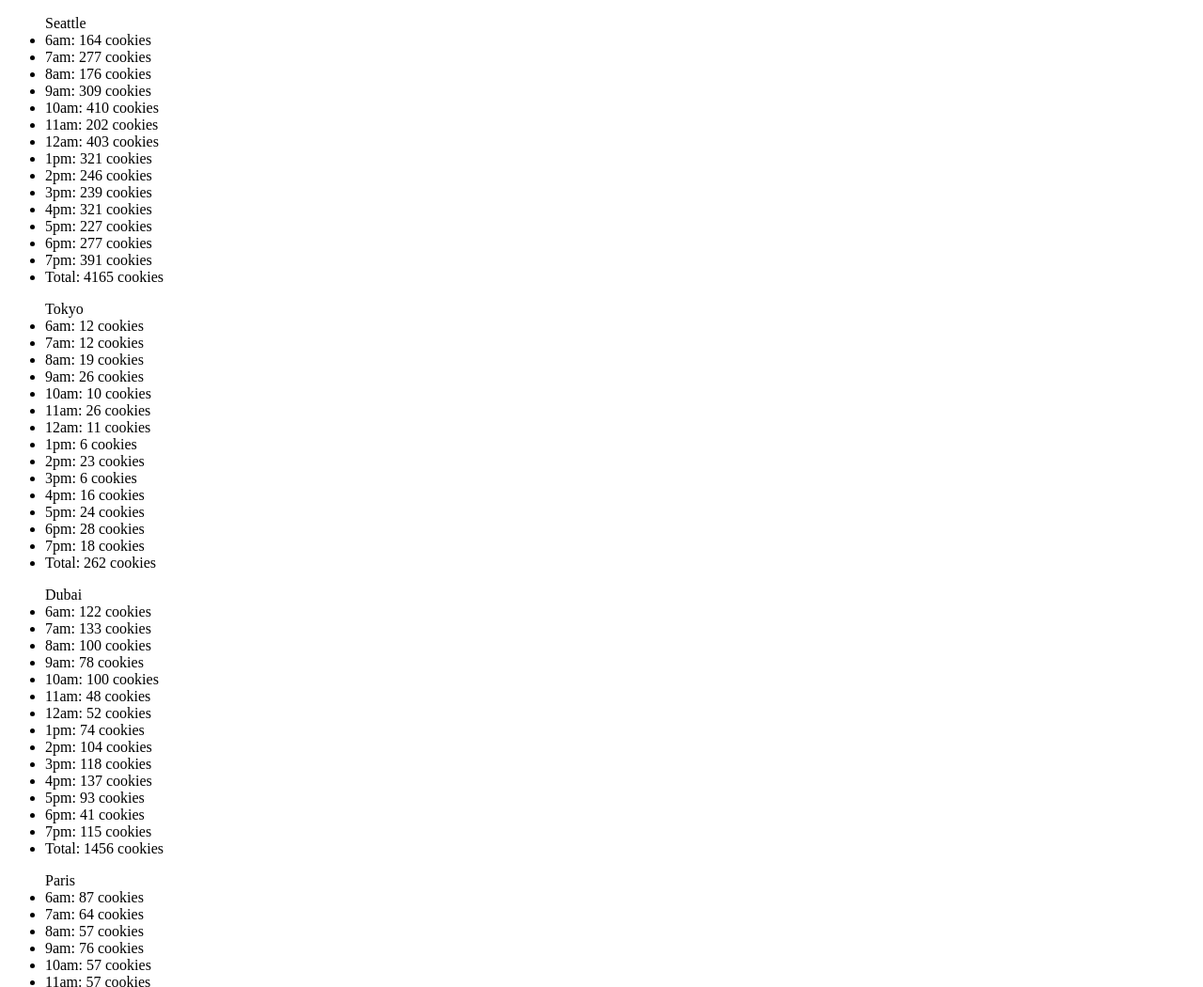
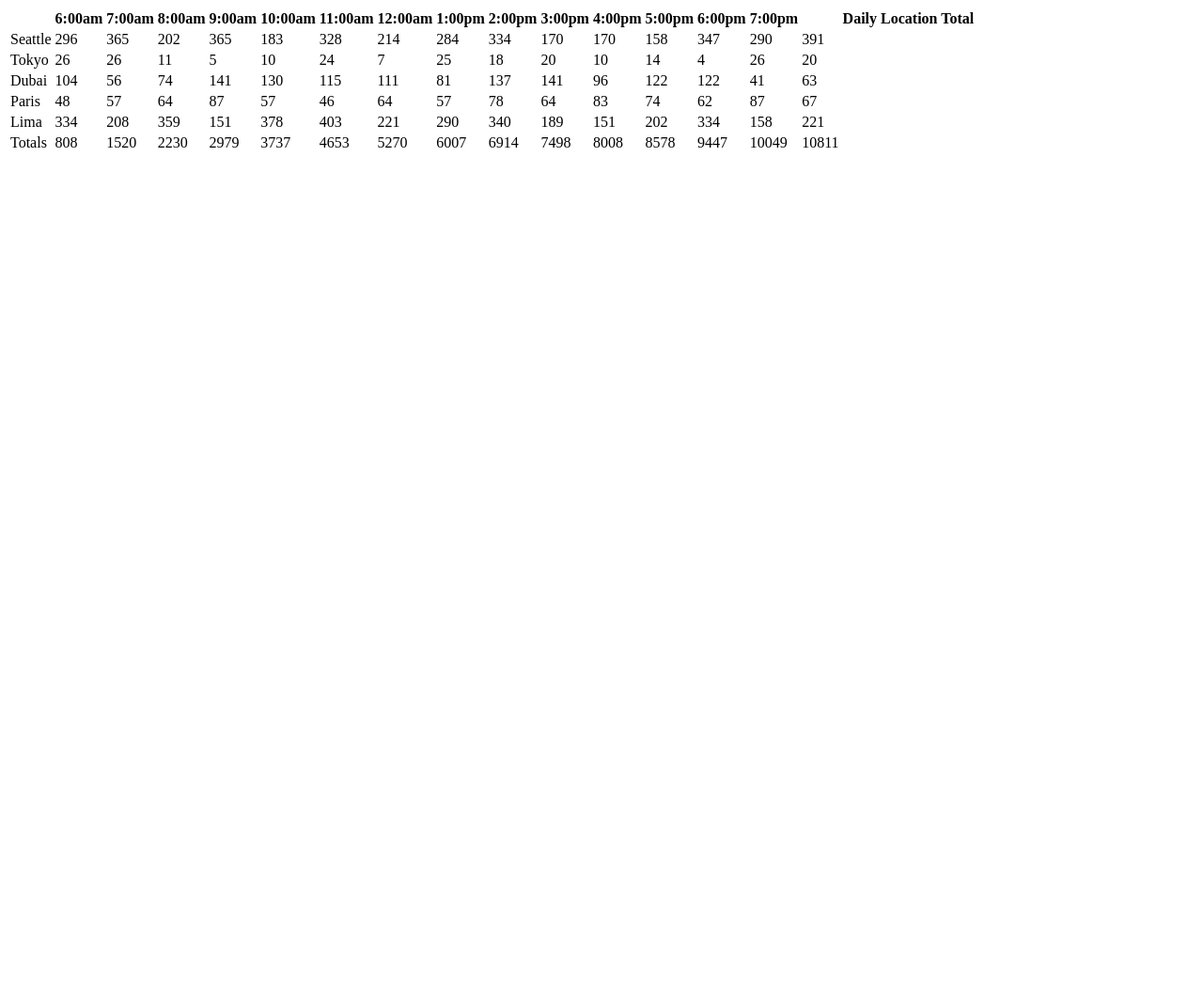
Before and after one commit to Terransky/cookie-stand, a plain HTML site: page sales.html in a window 1280 px wide. Shown: the top 1050 px of the page at 94% size. After the commit the page ends 800 px from the top, so only its background shows below. Drawn offline with Linux system fonts and the light colour scheme.

Commit message:
remade object literals into one constructor function, remade lists in table.

```diff
--- a/js/app.js
+++ b/js/app.js
@@ -2,166 +2,314 @@
 'use strict';
 
 
-const hours = ["6am", "7am", "8am", "9am", "10am", "11am", "12am", "1pm", "2pm", "3pm", "4pm", "5pm", "6pm", "7pm"];
+const hours = ["6:00am", "7:00am", "8:00am", "9:00am", "10:00am", "11:00am", "12:00am", "1:00pm", "2:00pm", "3:00pm", "4:00pm", "5:00pm", "6:00pm", "7:00pm"];
 
-const seattleUl = document.getElementById("Seattle");
-const tokyoUl = document.getElementById("Tokyo");
-const dubaiUl = document.getElementById("Dubai");
-const parisUl = document.getElementById("Paris");
-const limaUl = document.getElementById("Lima");
+const cookieTable = document.getElementById("cookie-table");
+let storesArr = [];
 
-let seattle = {
+function Store (name, minHourlyCust, maxHourlyCust, avgCookiesPerCust) {
 
-  minHourlyCust: 23,
-  maxHourlyCust: 65,
-  avgCookiesPerCust: 6.3,
-  cookiesPurchasedPerHourArr: [],
-  totalPurchasedCookies: 0,
-
-  randomCustomers: function() {
-    return Math.floor(Math.random() * (this.maxHourlyCust - this.minHourlyCust + 1) + this.minHourlyCust);
-  },
-
-  cookiesSoldAndRender: function () {
-
-    for (let i = 0; i <= hours.length; i++) {
-
-    seattle.cookiesPurchasedPerHourArr.push(Math.round((seattle.randomCustomers() * seattle.avgCookiesPerCust)));
-    seattle.totalPurchasedCookies += seattle.cookiesPurchasedPerHourArr[i];
-    let li = document.createElement("li");
-    li.textContent = `${hours[i]}: ${seattle.cookiesPurchasedPerHourArr[i]} cookies`;
-    seattleUl.appendChild(li);
-
-      if(i === hours.length) {
-        li.textContent = `Total: ${seattle.totalPurchasedCookies} cookies`;
-      }
-
-    }
-  },
+  this.name = name;
+  this.minHourlyCust = minHourlyCust;
+  this.maxHourlyCust = maxHourlyCust;
+  this.avgCookiesPerCust = avgCookiesPerCust;
+  this.cookiesPurchasedPerHourArr = [];
+  this.totalPurchasedCookies = 0;
+  storesArr.push(this);
 }
 
-let tokyo = {
+Store.prototype.randomCustomers = function() {
+  return Math.floor(Math.random() * (this.maxHourlyCust - this.minHourlyCust + 1) + this.minHourlyCust);
+};
 
-  minHourlyCust: 3,
-  maxHourlyCust: 24,
-  avgCookiesPerCust: 1.2,
-  cookiesPurchasedPerHourArr: [],
-  totalPurchasedCookies: 0,
+Store.prototype.cookiesSold = function() {
 
-  randomCustomers: function() {
-    return Math.floor(Math.random() * (this.maxHourlyCust - this.minHourlyCust + 1) + this.minHourlyCust);
-  },
+  for (let i = 0; i <= hours.length; i++) {
+    this.cookiesPurchasedPerHourArr.push(Math.round((this.randomCustomers() * this.avgCookiesPerCust)));
+    this.totalPurchasedCookies += this.cookiesPurchasedPerHourArr[i];
+  }
+};
 
-  cookiesSoldAndRender: function () {
+Store.prototype.render = function() {
 
-    for (let i = 0; i <= hours.length; i++) {
+  let tr = document.createElement("tr");
+  cookieTable.appendChild(tr);
 
-    tokyo.cookiesPurchasedPerHourArr.push(Math.round((tokyo.randomCustomers() * tokyo.avgCookiesPerCust)));
-    tokyo.totalPurchasedCookies += tokyo.cookiesPurchasedPerHourArr[i];
-    let li = document.createElement("li");
-    li.textContent = `${hours[i]}: ${tokyo.cookiesPurchasedPerHourArr[i]} cookies`;
-    tokyoUl.appendChild(li);
+  let td = document.createElement("td");
+  td.textContent = this.name;
+  tr.appendChild(td);
 
-      if(i === hours.length) {
-        li.textContent = `Total: ${tokyo.totalPurchasedCookies} cookies`;
-      }
+  for (let i = 0; i <= hours.length; i++) {
+    let td = document.createElement("td");
+    td.textContent = this.cookiesPurchasedPerHourArr[i];
+    tr.appendChild(td);
+  }
+};
 
+let columnTotal = [];
+
+
+function calcFullTotal() {
+  let columnTemp = 0;
+  for (let i = 0; i <= hours.length; i++) {
+    for (let j = 0; j < storesArr.length; j++) {
+      columnTemp += storesArr[j].cookiesPurchasedPerHourArr[i];
+      console.log(storesArr[j].cookiesPurchasedPerHourArr[i]);
     }
-  },
+  columnTotal.push(columnTemp);
+  }
+  console.log(columnTotal);
 }
 
-let dubai = {
 
-  minHourlyCust: 11,
-  maxHourlyCust: 38,
-  avgCookiesPerCust: 3.7,
-  cookiesPurchasedPerHourArr: [],
-  totalPurchasedCookies: 0,
+let seattle = new Store ("Seattle", 23, 65, 6.3);
+let tokyo = new Store ("Tokyo", 3, 24, 1.2);
+let dubai = new Store ("Dubai", 11, 38, 3.7);
+let paris = new Store ("Paris", 20, 38, 2.3);
+let lima = new Store ("Lima", 23, 65, 6.3);
+// storesArr.push(seattle, tokyo, dubai, paris, lima);
+console.log(storesArr);
 
-  randomCustomers: function() {
-    return Math.floor(Math.random() * (this.maxHourlyCust - this.minHourlyCust + 1) + this.minHourlyCust);
-  },
 
-  cookiesSoldAndRender: function () {
+// table header hours row render
 
-    for (let i = 0; i <= hours.length; i++) {
+let thead = document.createElement("thead");
+cookieTable.appendChild(thead);
 
-    dubai.cookiesPurchasedPerHourArr.push(Math.round((dubai.randomCustomers() * dubai.avgCookiesPerCust)));
-    dubai.totalPurchasedCookies += dubai.cookiesPurchasedPerHourArr[i];
-    let li = document.createElement("li");
-    li.textContent = `${hours[i]}: ${dubai.cookiesPurchasedPerHourArr[i]} cookies`;
-    dubaiUl.appendChild(li);
+let tr = document.createElement("tr");
+thead.appendChild(tr);
 
-      if(i === hours.length) {
-        li.textContent = `Total: ${dubai.totalPurchasedCookies} cookies`;
-      }
+let th = document.createElement("th");
+th.textContent = " ";
+tr.appendChild(th);
 
-    }
-  },
+for (let i = 0; i <= hours.length; i++) {
+  let th = document.createElement("th");
+  th.textContent = hours[i];
+  tr.appendChild(th);
 }
 
-let paris = {
+th = document.createElement("th");
+th.textContent = "Daily Location Total";
+tr.appendChild(th);
 
-  minHourlyCust: 20,
-  maxHourlyCust: 38,
-  avgCookiesPerCust: 2.3,
-  cookiesPurchasedPerHourArr: [],
-  totalPurchasedCookies: 0,
 
-  randomCustomers: function() {
-    return Math.floor(Math.random() * (this.maxHourlyCust - this.minHourlyCust + 1) + this.minHourlyCust);
-  },
+// sales render
 
-  cookiesSoldAndRender: function () {
+console.log(storesArr[0].name);
 
-    for (let i = 0; i <= hours.length; i++) {
+seattle.cookiesSold();
+seattle.render();
+tokyo.cookiesSold();
+tokyo.render();
+dubai.cookiesSold();
+dubai.render();
+paris.cookiesSold();
+paris.render();
+lima.cookiesSold();
+lima.render();
 
-    paris.cookiesPurchasedPerHourArr.push(Math.round((paris.randomCustomers() * paris.avgCookiesPerCust)));
-    paris.totalPurchasedCookies += paris.cookiesPurchasedPerHourArr[i];
-    let li = document.createElement("li");
-    li.textContent = `${hours[i]}: ${paris.cookiesPurchasedPerHourArr[i]} cookies`;
-    parisUl.appendChild(li);
+console.log(storesArr[0].cookiesPurchasedPerHourArr[0]);
 
-      if(i === hours.length) {
-        li.textContent = `Total: ${paris.totalPurchasedCookies} cookies`;
-      }
+calcFullTotal();
+console.log(columnTotal);
 
-    }
-  },
+// table footer render
+
+
+let tfoot = document.createElement("tfoot");
+cookieTable.appendChild(tfoot);
+
+tr = document.createElement("tr");
+tfoot.appendChild(tr);
+
+let td = document.createElement("td");
+td.textContent = "Totals";
+tr.appendChild(td);
+
+for (let i = 0; i <= hours.length; i++) {
+  td = document.createElement("td");
+  td.textContent = columnTotal[i];
+  tr.appendChild(td);
 }
 
-let lima = {
+// td = document.createElement("td");
+//   for (let i = 0; i <= hours.length; i++) {
+//     td.textContent += columnTotal[i];
+//   }
+// tr.appendChild(td);
 
-  minHourlyCust: 23,
-  maxHourlyCust: 65,
-  avgCookiesPerCust: 6.3,
-  cookiesPurchasedPerHourArr: [],
-  totalPurchasedCookies: 0,
 
-  randomCustomers: function() {
-    return Math.floor(Math.random() * (this.maxHourlyCust - this.minHourlyCust + 1) + this.minHourlyCust);
-  },
 
-  cookiesSoldAndRender: function () {
 
-    for (let i = 0; i <= hours.length; i++) {
 
-    lima.cookiesPurchasedPerHourArr.push(Math.round((lima.randomCustomers() * lima.avgCookiesPerCust)));
-    lima.totalPurchasedCookies += lima.cookiesPurchasedPerHourArr[i];
-    let li = document.createElement("li");
-    li.textContent = `${hours[i]}: ${lima.cookiesPurchasedPerHourArr[i]} cookies`;
-    limaUl.appendChild(li);
 
-      if(i === hours.length) {
-        li.textContent = `Total: ${lima.totalPurchasedCookies} cookies`;
-      }
 
-    }
-  },
-}
 
-seattle.cookiesSoldAndRender();
-tokyo.cookiesSoldAndRender();
-dubai.cookiesSoldAndRender();
-paris.cookiesSoldAndRender();
-lima.cookiesSoldAndRender();
+
+
+
+
+// let seattle = {
+
+//   minHourlyCust: 23,
+//   maxHourlyCust: 65,
+//   avgCookiesPerCust: 6.3,
+//   cookiesPurchasedPerHourArr: [],
+//   totalPurchasedCookies: 0,
+
+//   randomCustomers: function() {
+//     return Math.floor(Math.random() * (this.maxHourlyCust - this.minHourlyCust + 1) + this.minHourlyCust);
+//   },
+
+//   cookiesSoldAndRender: function () {
+
+//     for (let i = 0; i <= hours.length; i++) {
+
+//     seattle.cookiesPurchasedPerHourArr.push(Math.round((seattle.randomCustomers() * seattle.avgCookiesPerCust)));
+//     seattle.totalPurchasedCookies += seattle.cookiesPurchasedPerHourArr[i];
+//     let li = document.createElement("li");
+//     li.textContent = `${hours[i]}: ${seattle.cookiesPurchasedPerHourArr[i]} cookies`;
+//     seattleUl.appendChild(li);
+
+//       if(i === hours.length) {
+//         li.textContent = `Total: ${seattle.totalPurchasedCookies} cookies`;
+//       }
+
+//     }
+//   },
+// }
+
+
+
+
+
+
+
+
+
+// let tokyo = {
+
+//   minHourlyCust: 3,
+//   maxHourlyCust: 24,
+//   avgCookiesPerCust: 1.2,
+//   cookiesPurchasedPerHourArr: [],
+//   totalPurchasedCookies: 0,
+
+//   randomCustomers: function() {
+//     return Math.floor(Math.random() * (this.maxHourlyCust - this.minHourlyCust + 1) + this.minHourlyCust);
+//   },
+
+//   cookiesSoldAndRender: function () {
+
+//     for (let i = 0; i <= hours.length; i++) {
+
+//     tokyo.cookiesPurchasedPerHourArr.push(Math.round((tokyo.randomCustomers() * tokyo.avgCookiesPerCust)));
+//     tokyo.totalPurchasedCookies += tokyo.cookiesPurchasedPerHourArr[i];
+//     let li = document.createElement("li");
+//     li.textContent = `${hours[i]}: ${tokyo.cookiesPurchasedPerHourArr[i]} cookies`;
+//     tokyoUl.appendChild(li);
+
+//       if(i === hours.length) {
+//         li.textContent = `Total: ${tokyo.totalPurchasedCookies} cookies`;
+//       }
+
+//     }
+//   },
+// }
+
+// let dubai = {
+
+//   minHourlyCust: 11,
+//   maxHourlyCust: 38,
+//   avgCookiesPerCust: 3.7,
+//   cookiesPurchasedPerHourArr: [],
+//   totalPurchasedCookies: 0,
+
+//   randomCustomers: function() {
+//     return Math.floor(Math.random() * (this.maxHourlyCust - this.minHourlyCust + 1) + this.minHourlyCust);
+//   },
+
+//   cookiesSoldAndRender: function () {
+
+//     for (let i = 0; i <= hours.length; i++) {
+
+//     dubai.cookiesPurchasedPerHourArr.push(Math.round((dubai.randomCustomers() * dubai.avgCookiesPerCust)));
+//     dubai.totalPurchasedCookies += dubai.cookiesPurchasedPerHourArr[i];
+//     let li = document.createElement("li");
+//     li.textContent = `${hours[i]}: ${dubai.cookiesPurchasedPerHourArr[i]} cookies`;
+//     dubaiUl.appendChild(li);
+
+//       if(i === hours.length) {
+//         li.textContent = `Total: ${dubai.totalPurchasedCookies} cookies`;
+//       }
+
+//     }
+//   },
+// }
+
+// let paris = {
+
+//   minHourlyCust: 20,
+//   maxHourlyCust: 38,
+//   avgCookiesPerCust: 2.3,
+//   cookiesPurchasedPerHourArr: [],
+//   totalPurchasedCookies: 0,
+
+//   randomCustomers: function() {
+//     return Math.floor(Math.random() * (this.maxHourlyCust - this.minHourlyCust + 1) + this.minHourlyCust);
+//   },
+
+//   cookiesSoldAndRender: function () {
+
+//     for (let i = 0; i <= hours.length; i++) {
+
+//     paris.cookiesPurchasedPerHourArr.push(Math.round((paris.randomCustomers() * paris.avgCookiesPerCust)));
+//     paris.totalPurchasedCookies += paris.cookiesPurchasedPerHourArr[i];
+//     let li = document.createElement("li");
+//     li.textContent = `${hours[i]}: ${paris.cookiesPurchasedPerHourArr[i]} cookies`;
+//     parisUl.appendChild(li);
+
+//       if(i === hours.length) {
+//         li.textContent = `Total: ${paris.totalPurchasedCookies} cookies`;
+//       }
+
+//     }
+//   },
+// }
+
+// let lima = {
+
+//   minHourlyCust: 23,
+//   maxHourlyCust: 65,
+//   avgCookiesPerCust: 6.3,
+//   cookiesPurchasedPerHourArr: [],
+//   totalPurchasedCookies: 0,
+
+//   randomCustomers: function() {
+//     return Math.floor(Math.random() * (this.maxHourlyCust - this.minHourlyCust + 1) + this.minHourlyCust);
+//   },
+
+//   cookiesSoldAndRender: function () {
+
+//     for (let i = 0; i <= hours.length; i++) {
+
+//     lima.cookiesPurchasedPerHourArr.push(Math.round((lima.randomCustomers() * lima.avgCookiesPerCust)));
+//     lima.totalPurchasedCookies += lima.cookiesPurchasedPerHourArr[i];
+//     let li = document.createElement("li");
+//     li.textContent = `${hours[i]}: ${lima.cookiesPurchasedPerHourArr[i]} cookies`;
+//     limaUl.appendChild(li);
+
+//       if(i === hours.length) {
+//         li.textContent = `Total: ${lima.totalPurchasedCookies} cookies`;
+//       }
+
+//     }
+//   },
+// }
+
+// seattle.cookiesSoldAndRender();
+// tokyo.cookiesSoldAndRender();
+// dubai.cookiesSoldAndRender();
+// paris.cookiesSoldAndRender();
+// lima.cookiesSoldAndRender();
--- a/sales.html
+++ b/sales.html
@@ -5,16 +5,8 @@
   <title>Document</title>
 </head>
 <body>
-  <ul id="Seattle">Seattle
-  </ul>
-  <ul id="Tokyo">Tokyo
-  </ul>
-  <ul id="Dubai">Dubai
-  </ul>
-  <ul id="Paris">Paris
-  </ul>
-  <ul id="Lima">Lima
-  </ul>
+
+  <table id="cookie-table"></table>
 
 
 </body>
```
